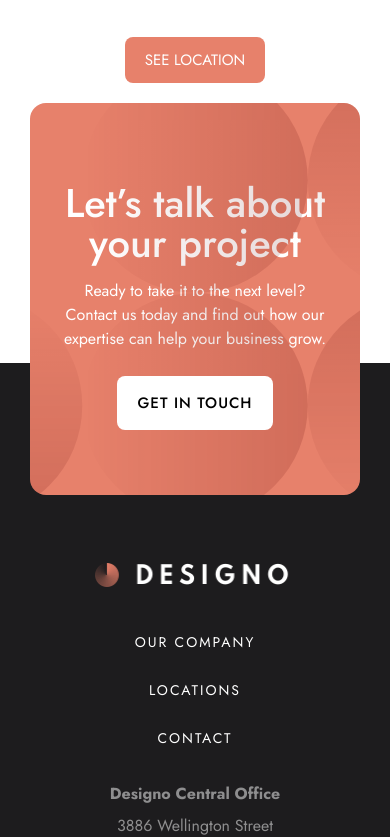
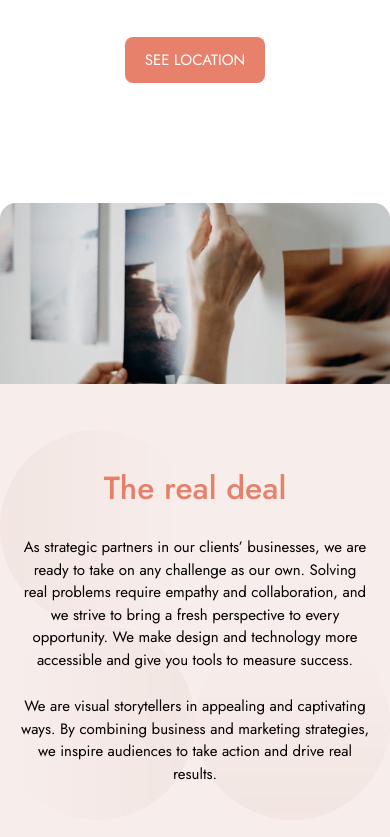
Before and after one commit to BenjaminBatres/Designo, a Next.js app: page /about in a window 390 px wide. Shown: the part 2929-3766 px from the top of the page. Built offline with nearby package versions, Linux system fonts and the light colour scheme.

Commit message:
feat: implemented real deal section to about page and updated fixes in about section and location section

```diff
--- a/app/about/page.tsx
+++ b/app/about/page.tsx
@@ -1,8 +1,7 @@
-import React from 'react'
 import AboutSection from '../components/Sections/AboutSection'
 import WorldTalentSection from '../components/Sections/WorldTalentSection'
 import LocationSection from '../components/Sections/LocationSection'
-// import RealDealSection from '../components/Sections/RealDealSection'
+import RealDealSection from '../components/Sections/RealDealSection'
 
 export default function page() {
   return (
@@ -10,7 +9,7 @@ export default function page() {
     <AboutSection />
     <WorldTalentSection />
     <LocationSection />
-    {/* <RealDealSection /> */}
+    <RealDealSection />
     </>
   )
 }
--- a/app/components/Sections/AboutSection.tsx
+++ b/app/components/Sections/AboutSection.tsx
@@ -7,7 +7,7 @@ import Leaf from "../../assets/shared/desktop/bg-pattern-leaf.svg"
 export default function AboutSection() {
   return (
     <div className="sm:pt-8 sm:pb-20 sm:px-7.5 relative">
-      <Image src={Leaf} alt="" className="hidden lg:block absolute -left-7 top-1/2"/>
+      <Image src={Leaf} alt="" loading="eager" className="hidden lg:block absolute -left-7 top-1/2"/>
       <div className="max-w-277.75 mx-auto flex flex-col-reverse lg:flex-row sm:rounded-2xl overflow-hidden">
         <div className="bg-Peach text-white flex flex-col gap-8 justify-center py-20 lg:py-0 px-5 sm:px-20 relative">
           <h2 className="font-medium text-[32px]/9 sm:text-5xl text-center lg:text-left z-10">
@@ -23,6 +23,7 @@ export default function AboutSection() {
           <Image
             src={BannerHeroDesktop}
             alt=""
+            loading="eager"
             className="absolute left-20 sm:left-0 -top-1/2 sm:top-auto rotate-50 lg:rotate-0"
           />
         </div>
--- a/app/components/Sections/LocationSection.tsx
+++ b/app/components/Sections/LocationSection.tsx
@@ -27,7 +27,7 @@ export default function LocationSection() {
         {locations.map((location, id) => (
           <div key={id} className="flex flex-col items-center gap-12">
             <figure
-              className={`${location.gradient} to-[#5D0202]/0 from-[#5D0202]/10 rounded-full sm:w-1/2`}
+              className={`${location.gradient} to-[#5D0202]/0 from-[#5D0202]/10 rounded-full lg:w-1/2`}
             >
               <Image src={location.image} alt="" />
             </figure>
--- a/app/components/Sections/RealDealSection.tsx
+++ b/app/components/Sections/RealDealSection.tsx
@@ -5,27 +5,27 @@ import Pattern1 from  "../../assets/shared/desktop/bg-pattern-two-circles.svg"
 import Pattern2 from  "../../assets/shared/desktop/bg-pattern-three-circles.svg"
 export default function RealDealSection() {
   return (
-    <section className="py-20 px-7.5">
+    <section className="pt-20 pb-35 sm:py-20 sm:px-7.5">
       <div className="max-w-277.75 mx-auto flex flex-col-reverse lg:flex-row rounded-2xl overflow-hidden">
-        <div className="bg-[#f7edea] flex flex-col items-center justify-center px-20 py-20 gap-6 relative">
+        <div className="bg-[#f7edea] flex flex-col items-center lg:items-start justify-center px-5 sm:px-20 py-20 gap-6 relative">
             <Image src={Pattern1} alt="" className="hidden lg:block absolute bottom-0 left-0"/>
-            <Image src={Pattern2} alt="" className="absolute bottom-0 left-0"/>
-          <h2 className="text-Peach text-[40px] font-medium">The real deal</h2>
-          <p className="text-center lg:text-left">
+            <Image src={Pattern2} alt="" className="lg:hidden absolute sm:bottom-10 right-0"/>
+          <h2 className="text-Peach text-[32px] sm:text-[40px] font-medium">The real deal</h2>
+          <p className="text-[15px] sm:text-base text-center lg:text-left">
             As strategic partners in our clients’ businesses, we are ready to
             take on any challenge as our own. Solving real problems require
             empathy and collaboration, and we strive to bring a fresh
             perspective to every opportunity. We make design and technology more
             accessible and give you tools to measure success.
           </p>
-          <p className="text-center lg:text-left">
+          <p className="text-[15px] sm:text-base text-center lg:text-left">
             We are visual storytellers in appealing and captivating ways. By
             combining business and marketing strategies, we inspire audiences to
             take action and drive real results.
           </p>
         </div>
-        <Image src={RealDeal} alt="" className="hidden lg:block"/>
-        <Image src={RealDealTablet} alt="" className=""/>
+        <Image src={RealDeal} alt="" loading="eager" className="hidden lg:block"/>
+        <Image src={RealDealTablet} alt="" loading="eager" className="lg:hidden w-full"/>
       </div>
     </section>
   );
```
